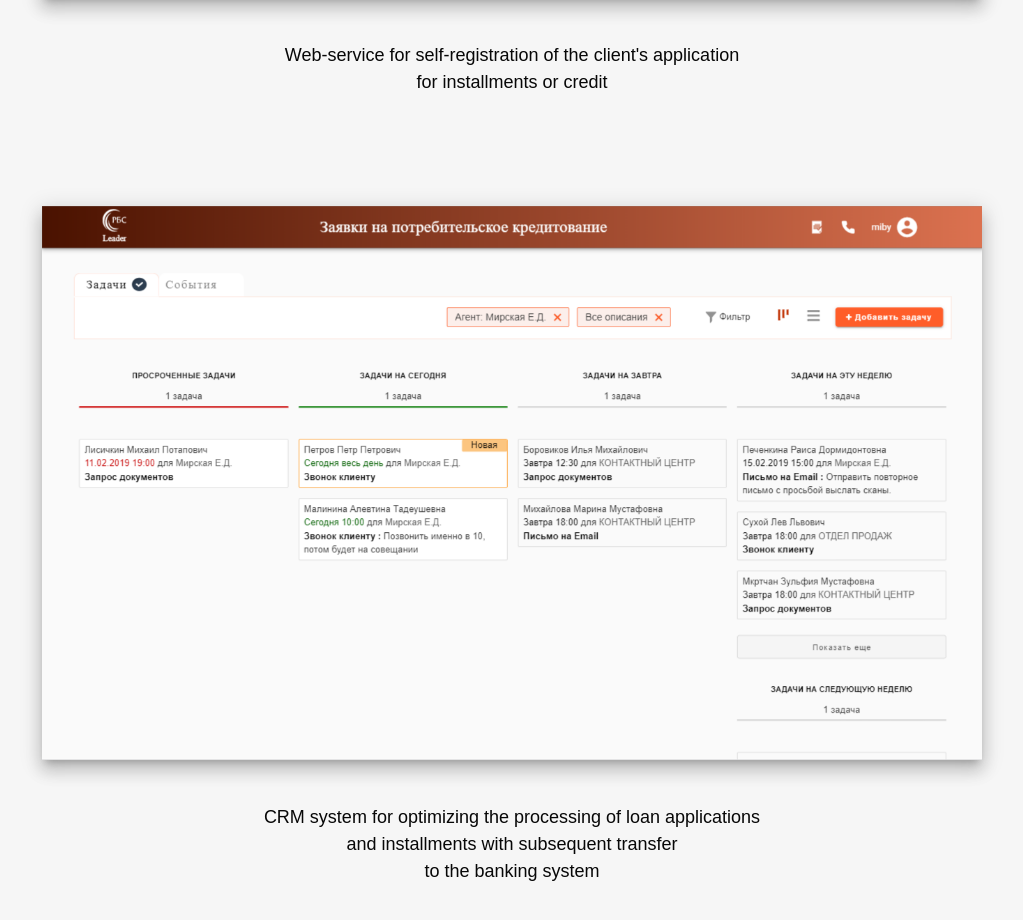
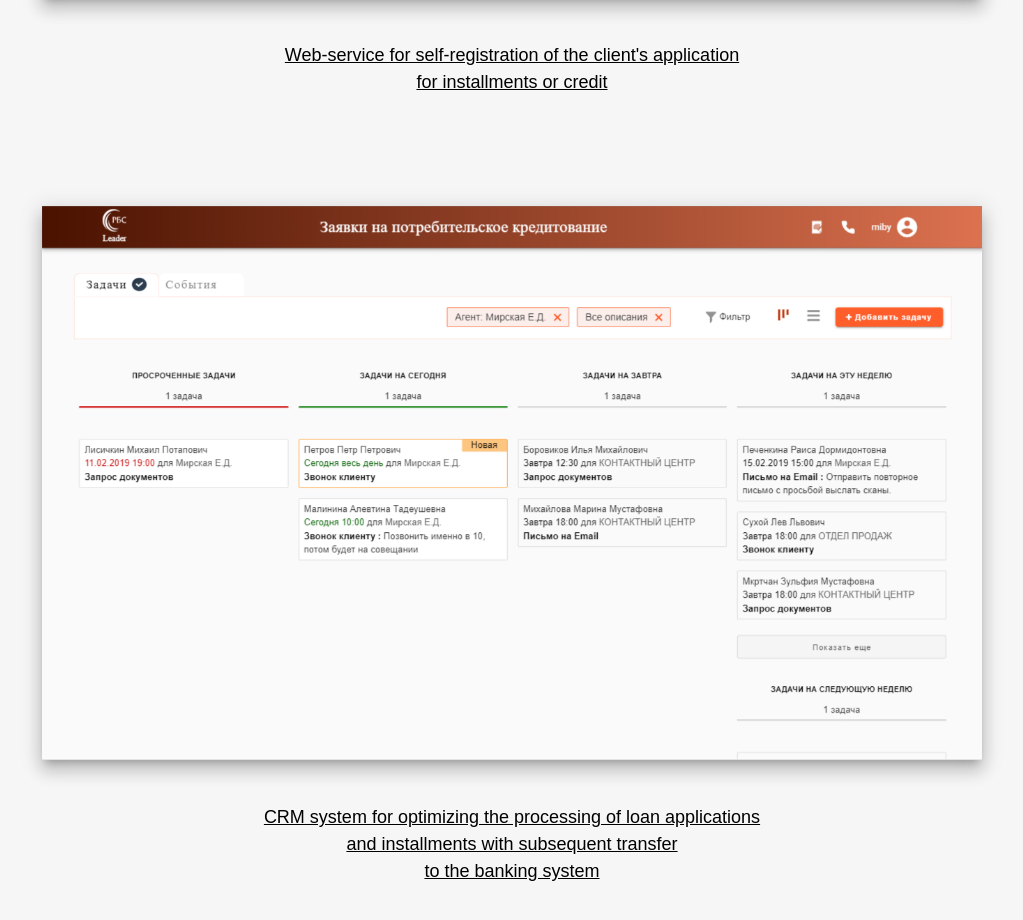
Before and after one commit to DianaIdiatullina/portfolio, a Nuxt app: page / in a window 1280 px wide. Shown: the part 3438-4358 px from the top of the page, without its empty margins (128-1151 px from the left). Built offline with nearby package versions, Linux system fonts and the light colour scheme.

Commit message:
add links

```diff
--- a/pages/index.vue
+++ b/pages/index.vue
@@ -160,8 +160,10 @@
               :src="require('~/assets/images/rbroker/1.png')"
               class="portfolio__image mb-11 elevation-11"
             >
-            <p
-              class="portfolio__name font-weight-medium text-center"
+            <a
+              href="http://rbroker.rbs24.by/"
+              target="_blank"
+              class="portfolio__name font-weight-medium text-center black--text"
               v-html="$t('portfolio.rbroker')"
             />
           </div>
@@ -170,8 +172,10 @@
               :src="require('~/assets/images/rleader/1.png')"
               class="portfolio__image mb-11 elevation-11"
             >
-            <p
-              class="portfolio__name font-weight-medium text-center"
+            <a
+              href="https://rleader.rbs24.by/"
+              target="_blank"
+              class="portfolio__name font-weight-medium text-center d-flex justify-center black--text"
               v-html="$t('portfolio.rleader')"
             />
           </div>
```
